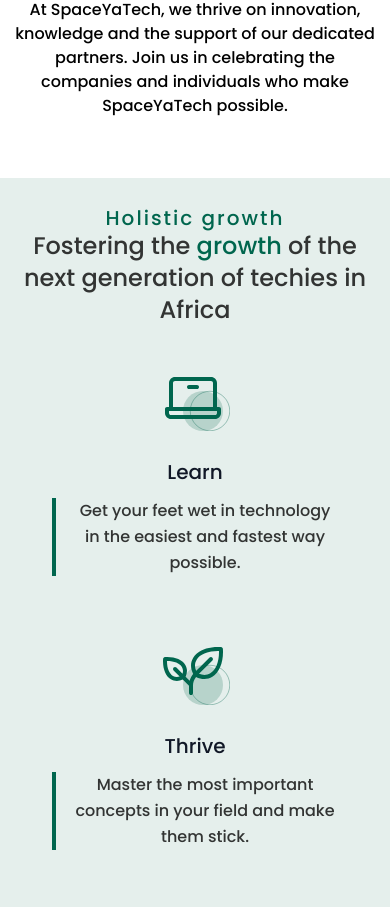
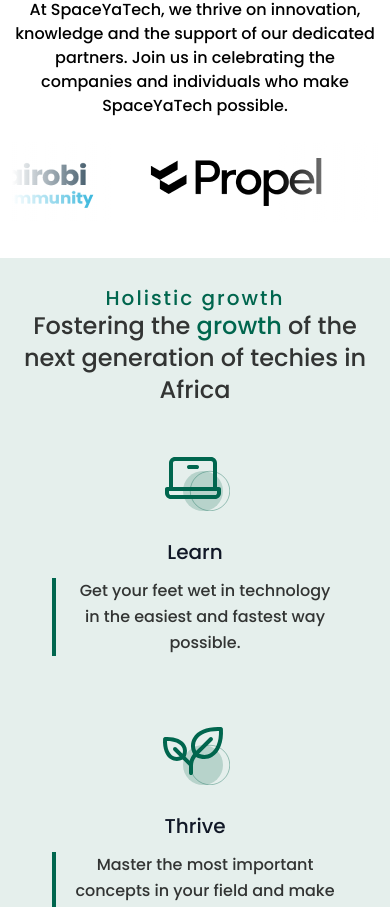
Before and after one commit to SpaceyaTech/SYT-Web-Redesign, a React (Vite) app: page / in a window 390 px wide. Shown: the part 873-1780 px from the top of the page. Built offline with nearby package versions, Linux system fonts and the light colour scheme; no server answers.

Commit message:
Add Marquee to partners section

```diff
--- a/package.json
+++ b/package.json
@@ -29,6 +29,7 @@
     "prop-types": "^15.8.1",
     "react": "^18.2.0",
     "react-dom": "^18.2.0",
+    "react-fast-marquee": "^1.6.2",
     "react-hook-form": "^7.48.2",
     "react-query": "^3.39.3",
     "react-router-dom": "^6.11.2",
--- a/src/APP/components/PodcastCard.jsx
+++ b/src/APP/components/PodcastCard.jsx
@@ -24,8 +24,7 @@ export default PodcastCard;
 
 PodcastCard.propTypes = {
   img: PropTypes.string.isRequired,
-  category: PropTypes.string.isRequired,
   title: PropTypes.string.isRequired,
   description: PropTypes.string.isRequired,
-  link: PropTypes.number.isRequired,
+  link: PropTypes.string.isRequired,
 };
--- a/src/APP/pages/landingPage/sections/HeroSection3.jsx
+++ b/src/APP/pages/landingPage/sections/HeroSection3.jsx
@@ -1,4 +1,5 @@
 import { Link } from "react-router-dom";
+import Marquee from "react-fast-marquee";
 import {
   ctfroom,
   DevOps,
@@ -115,13 +116,23 @@ const HeroSection3 = () => {
           individuals who make SpaceYaTech possible.
         </p>
 
-        <div className="overflow-auto flex flex-row gap-14 md:px-3 w-full items-center">
+        <Marquee
+          className="overflow-auto flex flex-row gap-14 w-full items-center"
+          pauseOnHover
+          gradient
+          gradientColor="white"
+          gradientWidth={100}
+        >
           {partners.map(({ id, img, name, link }) => (
-            <a href={link} target="_blank" rel="noopener noreferrer">
-              <img src={img} className="object-cover" alt={name} key={id} />
+            <a href={link} target="_blank" rel="noopener noreferrer" key={id}>
+              <img
+                src={img}
+                className="object-cover max-w-none px-7"
+                alt={name}
+              />
             </a>
           ))}
-        </div>
+        </Marquee>
       </div>
     </section>
   );
```
